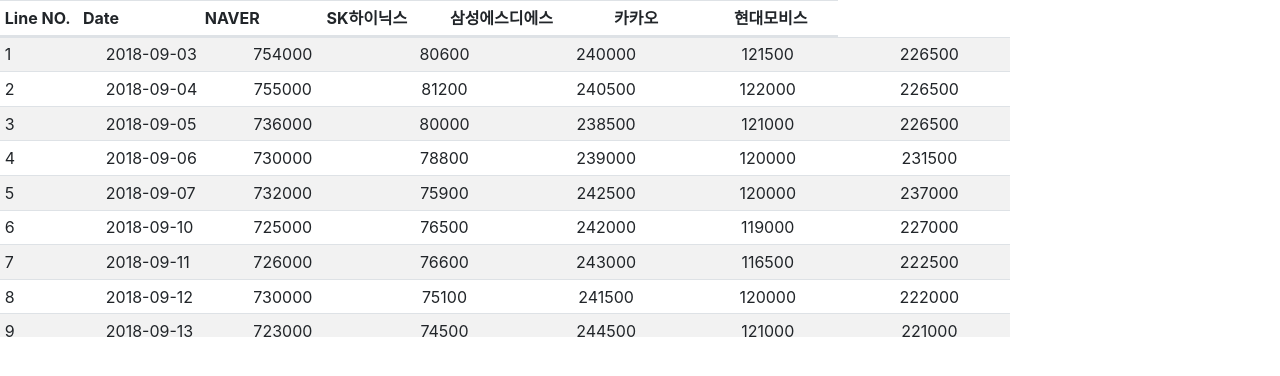
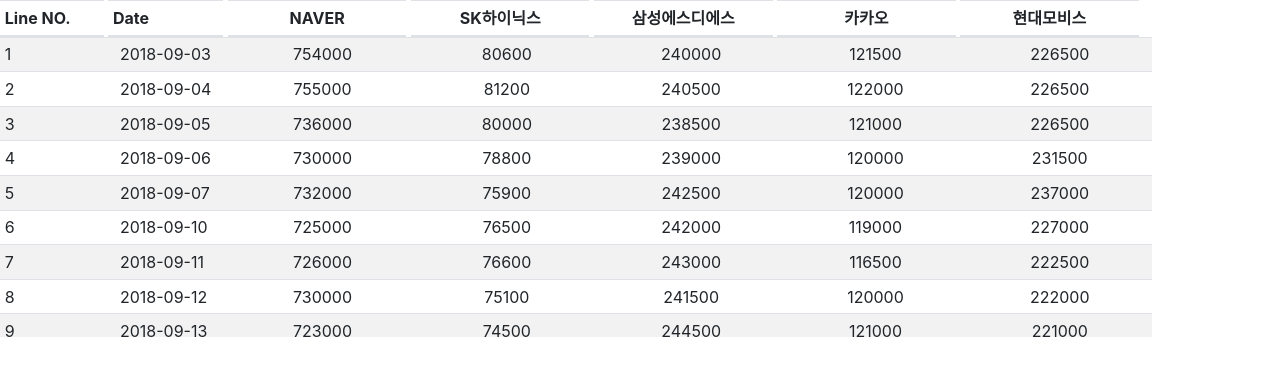
Before and after one commit to ga0-c1028/Web_Programming, a plain HTML site: page WP2020_assign1/report#1.html in a window 1280 px wide. Drawn offline with nearby package versions, Linux system fonts and the light colour scheme.

Commit message:
UPDATE: adjust tblHead to match tblBody
using Bootstrap: table-fixed

```diff
--- a/WP2020_assign1/my-style.css
+++ b/WP2020_assign1/my-style.css
@@ -1,14 +1,23 @@
-.table {
-    margin: auto;
-    text-align: left;
+.table-fixed tbody {
+    height: 300px;
+    overflow-y: scroll;
+    width: 90%;
+}
+.table-fixed thead {
+  width: 90%;
+}
+.table-fixed thead,
+.table-fixed tbody,
+.table-fixed tr,
+.table-fixed td,
+.table-fixed th {
     display: block;
+    border-collapse: separate;
 }
 
-.table-head {
+.table-fixed tbody td,
+.table-fixed tbody th,
+.table-fixed thead > tr > th {
     display: inline-block;
+    position: relative;
 }
-.table-body {
-    height: 300px;
-    overflow-y: scroll;
-    display: inline-block;
-}
```
